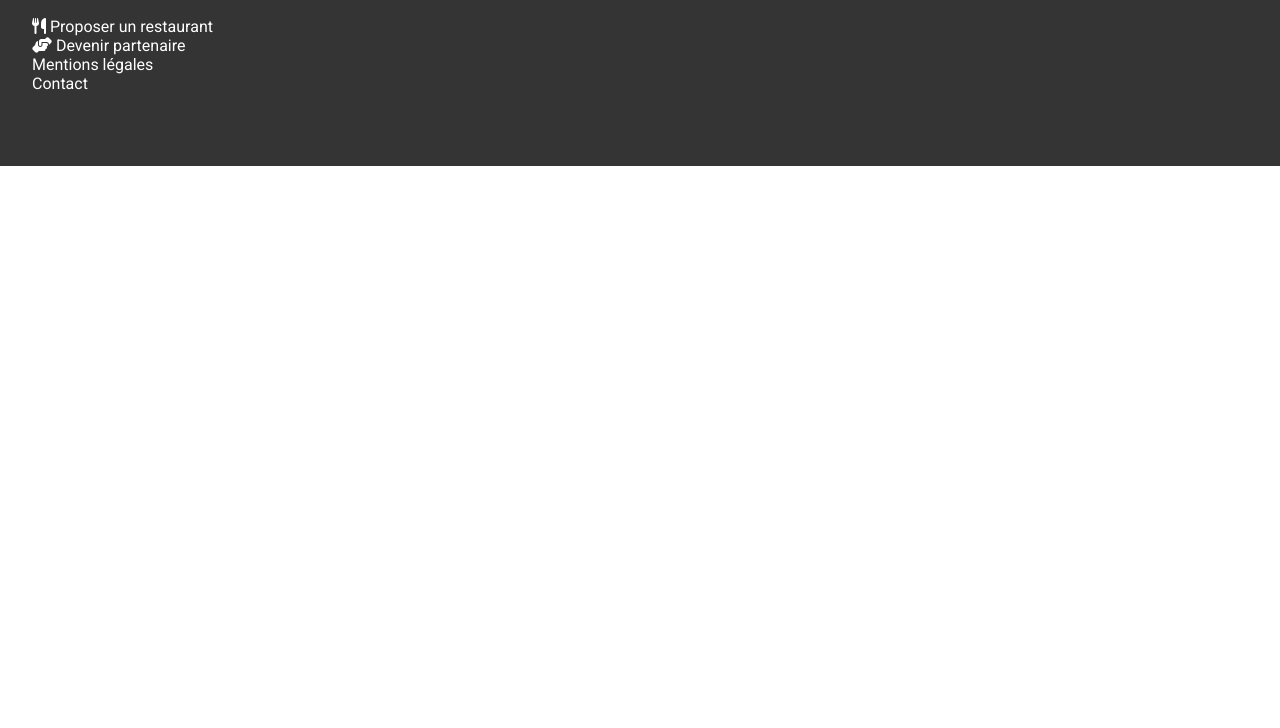
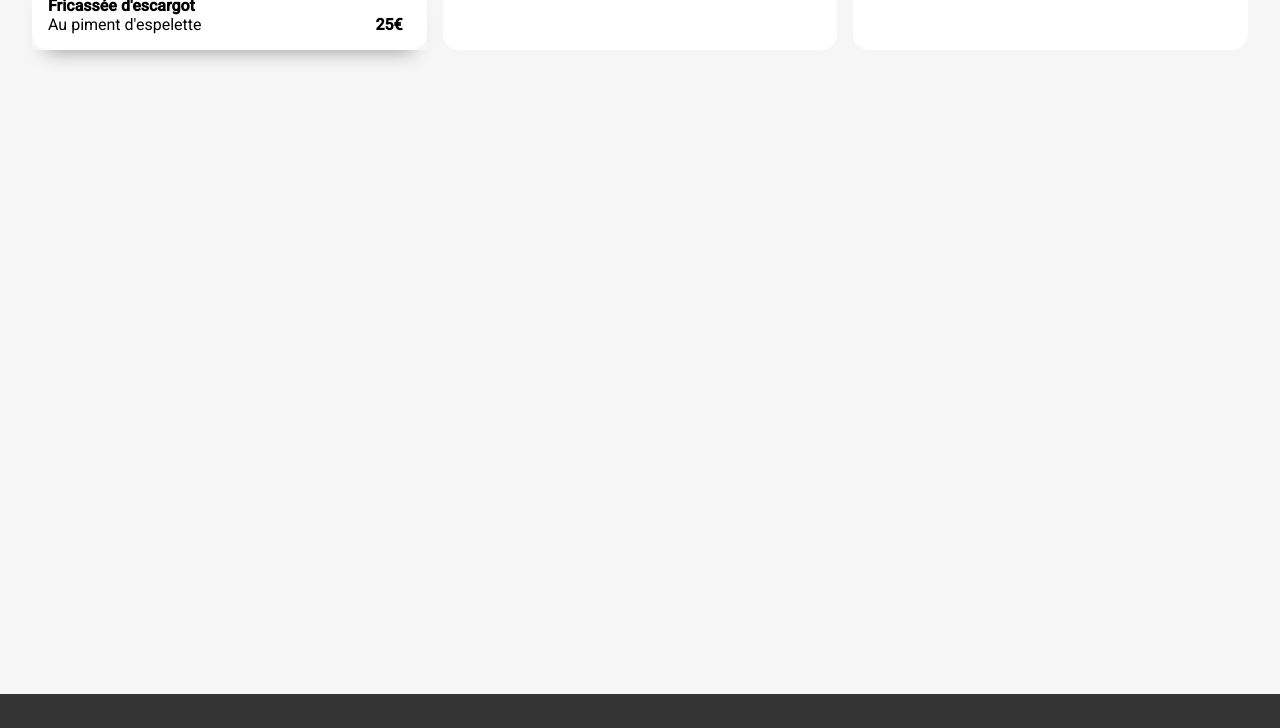
Before and after one commit to VictorPeller1/Ohmyfood, a website: page sass/pages/resto-1.html in a window 1280 px wide. Shown: the part 560-1288 px from the top of the page. Before the commit the page ends 800 px from the top, so only its background shows below. Drawn offline with Linux system fonts and the light colour scheme; a web font is replaced by a local one.

Commit message:
add animation restaurant page

```diff
--- a/sass/layout/_base.scss
+++ b/sass/layout/_base.scss
@@ -17,13 +17,12 @@ body{
 }
 
 
-
-h2{
-    padding: 2rem 0;
-    margin: 1rem;
+h2, h3, h4, h5, h6{
+    padding: 0;
+    margin: 0;
 }
 
-h3, p{
+p{
     margin: 0;
 }
 
--- a/sass/layout/_city.scss
+++ b/sass/layout/_city.scss
@@ -10,7 +10,7 @@ main .city{
     text-align: center;
     gap: 0.5rem ;
     background-color: $main-strong-color;
-    padding: 0.3rem;
+    padding: 2.3rem;
     & i{
         font-size: 1.5rem;
     }
--- a/sass/layout/_explore.scss
+++ b/sass/layout/_explore.scss
@@ -6,6 +6,7 @@
     text-align: center;
     background-color: $main-primary-color;
     padding-bottom: 3rem;
+    margin-bottom: 40px;
 
     & h2{
         margin: 0;
--- a/sass/layout/_footer.scss
+++ b/sass/layout/_footer.scss
@@ -3,8 +3,9 @@
 @import "../utils/mixins";
 
 footer{
+    padding-top: 40px;
     padding-left: 2rem;
-    height: 15rem;
+    height: 12rem;
     background-color: $footer-background;
     h2{
         font-family: "shrikhand", "sans-serif";
--- a/sass/layout/_menus.scss
+++ b/sass/layout/_menus.scss
@@ -10,6 +10,8 @@
 
     h2{
         margin-top: 70px;
+        padding-top: 3rem;
+        padding-bottom: 1rem;
     }
     .menus__cards{
         display: grid;
--- a/sass/pages/restaurant.scss
+++ b/sass/pages/restaurant.scss
@@ -11,7 +11,11 @@
     margin-top: -3rem;
     border-radius: 2rem 2rem 0 0;
     background: $solid-opacity;
+
     h2{
+        padding-top: 2rem;
+        padding-bottom: 2rem;
+        padding-left: 1rem;
         font-family: "shrikhand", sans-serif;
         @media (min-width:$breakpoint) {
             text-align: center;
@@ -35,3 +39,88 @@
             }
         }
 }
+
+.main-restaurant{
+    padding: 0 2rem;
+    background: $solid-opacity;
+    height: 100vh;
+
+    h3{
+        padding: 2rem 0;
+    }
+
+    .menu{
+
+        display: grid;
+        grid-template-columns: repeat(3, 1fr);
+        gap: 1rem;
+
+        @media (max-width:$breakpoint) {
+            grid-template-columns: repeat(1,1fr);
+        }
+
+        & > *{
+            background: white;
+        }
+        .menu_category{
+            border-radius: 1rem;
+
+            .menu-item{
+                display: flex;
+                overflow: hidden;
+                gap: 0.5rem; //space between price and animation
+                @include base-shadow;
+
+
+                .menu-item_description{
+                    padding: 1rem;
+                }
+
+                .menu-item_animation{
+                    display: grid;
+                    place-items: center;
+                    $button-width: 4rem;
+                    background: $tertiary-color;
+                    border-radius: 0 1rem 1rem 0;
+                    margin-right: -$button-width;
+                    width: $button-width;
+                    transition: all 300ms;
+                    & i{
+                        display: grid;
+                        color: $tertiary-color;
+                        background-color: white;
+                        border-radius: 50%;
+                        height: 1.5rem;
+                        width: 1.5rem;
+                        place-items: center;
+                        font-weight: bold;
+                    }
+                }
+                &:hover {
+                    .menu-item_animation{
+                        margin: 0%;
+                    }
+                    i{
+                        animation: rotation 0.5s;
+                    }
+                }
+
+                &_description{
+
+                    h4{
+                        padding: 0;
+                    }
+                }
+
+                .price{
+                    margin-left: auto;
+                    font-weight: bold;
+                    padding: 1rem;
+                    display: flex;
+                    align-items: flex-end;
+                }
+
+            }
+        }
+    }
+}
--- a/sass/pages/resto-1.html
+++ b/sass/pages/resto-1.html
@@ -22,6 +22,24 @@
         <i class="fa-solid fa-heart"></i>
     </div>
 
+    <main class="main-restaurant">
+        <h3>ENTRÉES</h3>
+        <section class="menu">
+            <div class="menu_category">
+                <div class="menu-item">
+                        <div class="menu-item_description">
+                            <h4>Fricassée d'escargot</h4>
+                            <p>Au piment d'espelette</p>
+                        </div>
+                    <span class="price">25€</span>
+                    <div class="menu-item_animation"><i class="fa-solid fa-check"></i></div>
+                </div>
+            </div>
+            <div class="menu_category">groupe 2</div>
+            <div class="menu_category">groupe 3</div>
+        </section>
+    </main>
+
     <footer>
         <h2>ohmyfood</h2>
         <p>
--- /dev/null
+++ b/sass/utils/_animations.scss
@@ -0,0 +1,8 @@
+@keyframes rotation {
+    0%{
+        transform: rotate(-360deg);
+    }
+    100%{
+        transform: rotate(0deg);
+    }
+}
--- a/style.scss
+++ b/style.scss
@@ -9,3 +9,4 @@
 @import "../Ohmyfood/sass/layout/footer";
 @import "../Ohmyfood/sass/utils/mixins";
 @import "../Ohmyfood/sass/pages/restaurant.scss";
+@import "../Ohmyfood/sass/utils/animations";
```
Also changed, not shown: style.css, 1 other file.
